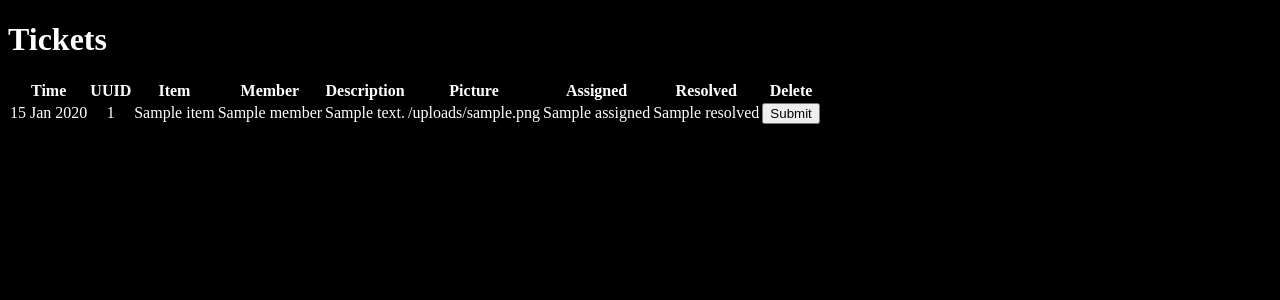
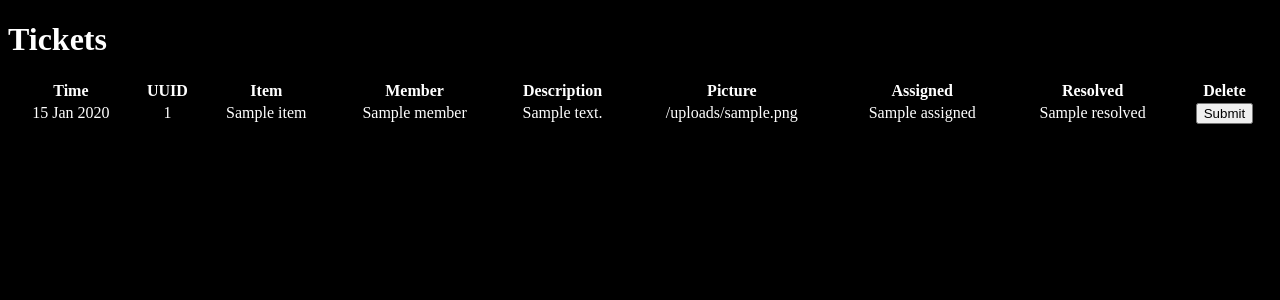
Before and after one commit to coderbunker/ticket-system, a Node server app: template views/tickets.ejs in a window 1280 px wide. Shown: the top 300 px of the page. Run offline with Node 20, Linux system fonts and the light colour scheme; the template is opened without the code that fills it: most values are stand-ins (such as "Sample title", 1, 10 or a date in 2020).

Commit message:
modify tickets template 5

```diff
--- a/views/tickets.ejs
+++ b/views/tickets.ejs
@@ -3,6 +3,9 @@
 <head>
   <link type="text/css" rel="stylesheet" href="./main.css">
   <style>
+    table{
+      width: 100%;
+    }
     table, th, td {
       border: 1px solid black;
       border-collapse: collapse;
```
